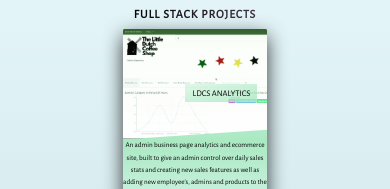
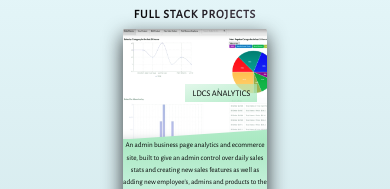
Before and after one commit to WSINTRA/forma-simplex, a website: page index.html in a window 390 px wide. Shown: the part 636-825 px from the top of the page. Drawn offline with nearby package versions, Linux system fonts and the light colour scheme.

Commit message:
image responsive

```diff
--- a/sass/components/_card.scss
+++ b/sass/components/_card.scss
@@ -51,13 +51,23 @@
 		clip-path: polygon(0 0, 100% 0, 100% 91.2%, 0 100%);
 		&--1{
 			background-image: linear-gradient(to bottom, $color-black,$color-primary-light, $color-white ), url("../img/LittleDucth.gif");
+			@include respond(phone) {
+				background-image: linear-gradient(to bottom, $color-black,$color-primary-light, $color-white ), url("../img/LittleDucth.png");
+			}
 		}
 		&--2{
 			background-image: linear-gradient(to bottom, $color-black,$color-primary-light, $color-white ),url("../img/tenTalk.gif");
+			@include respond(phone) {
+				background-image: linear-gradient(to bottom, $color-black,$color-primary-light, $color-white ), url("../img/TenantTalk.png");
+			}
 		}
 		&--3{
 			background-image: linear-gradient(to bottom, $color-black,$color-primary-light, $color-white ),url("../img/Untitled.gif");
+			@include respond(phone) {
+				background-image: linear-gradient(to bottom, $color-black,$color-primary-light, $color-white ), url("../img/untitled.png");
+			}
 		}
+
 
 	}
 
--- a/sass/layout/_header.scss
+++ b/sass/layout/_header.scss
@@ -7,4 +7,9 @@
     background-position: top;
     width: 100%;
     position: relative;
+
+
+    @include respond(phone) {
+    	background-image: linear-gradient(rgba($color-primary-light, 0.6), rgba($color-primary-dark, 0.6)), url(../img/small-1.png);
+    }
 }
--- a/sass/pages/_home.scss
+++ b/sass/pages/_home.scss
@@ -32,6 +32,9 @@
 	margin-top: -10rem;
 	padding: 24rem 0 23rem;
 	background-image: linear-gradient(rgba($color-primary-light, 0.6), rgba($color-primary-dark, 0.6)), url(../img/large-1.png);
+	@include respond(phone) {
+    	background-image: linear-gradient(rgba($color-primary-light, 0.6), rgba($color-primary-dark, 0.6)), url(../img/small-1.png);
+    }
 	background-position: bottom;
 	background-size: cover;
 	clip-path: polygon(0 10%, 100% 0, 100% 100%, 0 100%);
```
Also changed, not shown: css/style.css, img/small-1.png (added), img/untitled.png (added).
